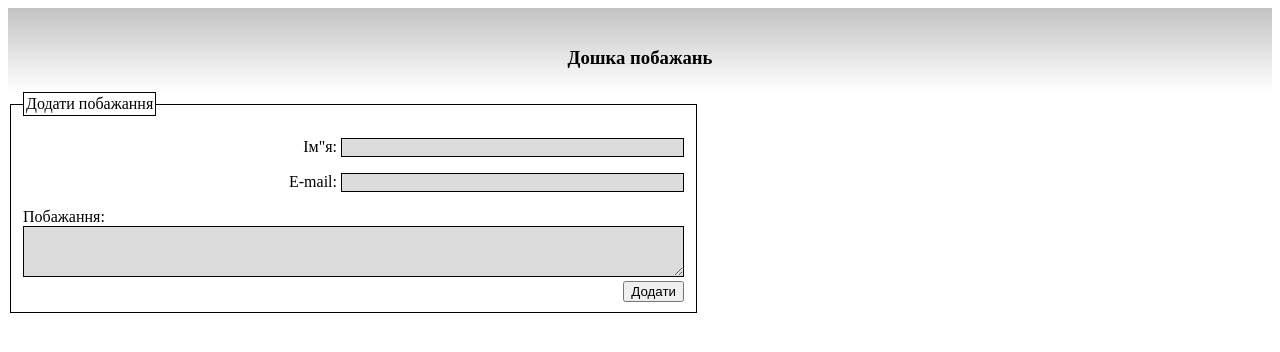
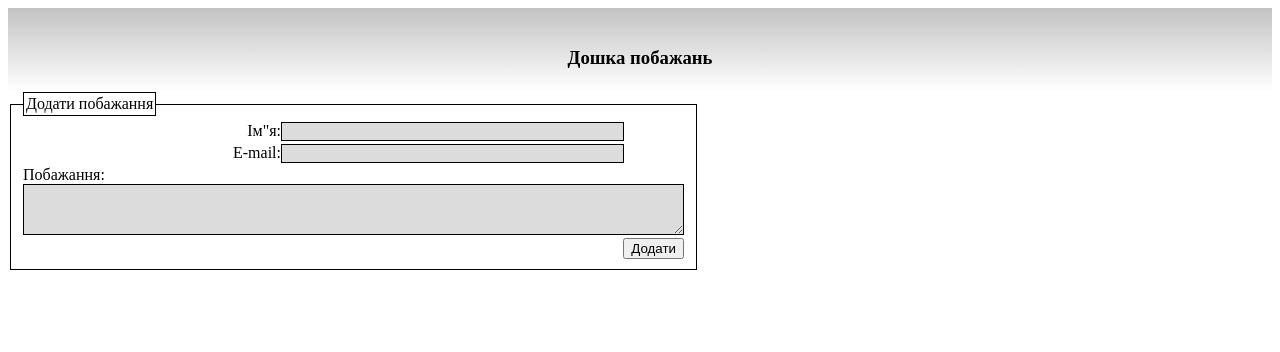
Before and after one commit to AndrewMigal/test, a plain HTML site: page index.html in a window 1280 px wide. Drawn offline with Linux system fonts and the light colour scheme.

Commit message:
inputs without p tag

```diff
--- a/css/style.css
+++ b/css/style.css
@@ -22,9 +22,20 @@ input[type=text], textarea {
     border-style: solid;
     border-color: black;
     border-width: 1px;
+    display: inline-block;
+    float: left;
+    margin-bottom: 3px;
 }
 
 .hdn {
   font-size: 8pt;
   color: red;
 }
+
+.lbl{
+    display: inline-block;
+    float: left;
+    clear: left;
+    width: 258px;
+    text-align: right;
+}
--- a/index.html
+++ b/index.html
@@ -13,17 +13,17 @@
 
   <fieldset>
    <legend>Додати побажання</legend>
-      <p align="right"><label for="name">Iм"я:</label>
+     <label for="name" class="lbl">Iм"я:</label>
 	 <input id="name" type="text" size="40">
-      </p>
+
       <p hidden id="namehdn" align="right" class="hdn">*Имя должно содержать не менее 3 букв</p>
-       <p align="right"><label for="mail">E-mail:</label>
+      <label for="mail" class="lbl">E-mail:</label>
 	 <input id="mail" type="text" size="40">
-      </p>
+
        <p hidden id="mailhdn" align="right" class="hdn">*EMail должен быть введен корректно</p>
-      <label for="wish">Побажання:
+      <label for="wish">Побажання: </label>
        <textarea id="wish" name="comment" cols="80" rows="3"></textarea>
-      </label>
+
        <p hidden id="texthdn" align="right" class="hdn">*Это поле должно быть не пустое</p>
      <input id="addButton" type="button" value="Додати" onclick="someFunc()" style="float: right;" >
   </fieldset>
```
